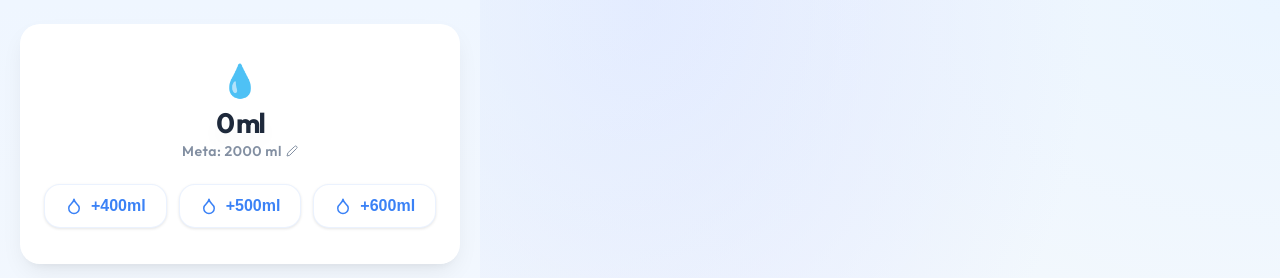
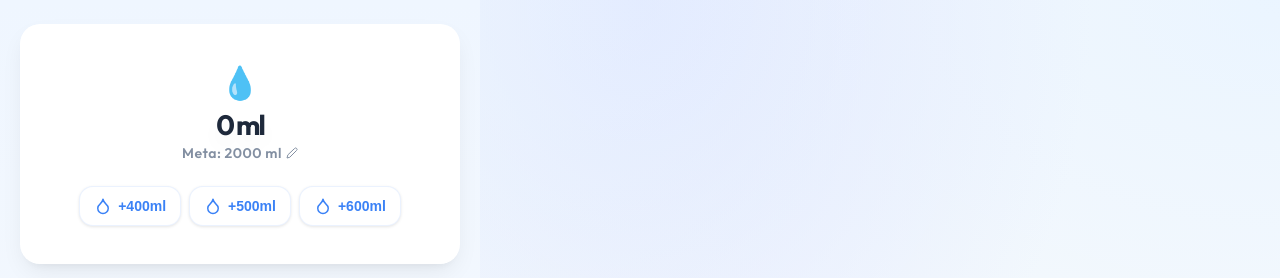
Before and after one commit to nhorizontesistemas/Rotina, a React (Vite) app in the folder frontend/: page /#/rotinas in a window 1280 px wide. Shown: the top 278 px of the page. Built offline with nearby package versions, Linux system fonts and the light colour scheme; no server answers.

Commit message:
menor botão

```diff
--- a/frontend/src/index.css
+++ b/frontend/src/index.css
@@ -205,20 +205,22 @@ body {
 
 .drink-actions {
   display: flex;
-  gap: 12px;
+  gap: 8px;
   margin-top: 24px;
   justify-content: center;
+  flex-wrap: wrap;
 }
 
 .drink-btn {
   background: white;
   border: 1px solid rgba(59, 130, 246, 0.1);
-  padding: 12px 20px;
-  border-radius: 16px;
+  padding: 10px 14px;
+  border-radius: 14px;
+  font-size: 14px;
   font-weight: 600;
   display: flex;
   align-items: center;
-  gap: 8px;
+  gap: 6px;
   color: var(--primary-color);
   cursor: pointer;
   box-shadow: var(--shadow-sm);
```
